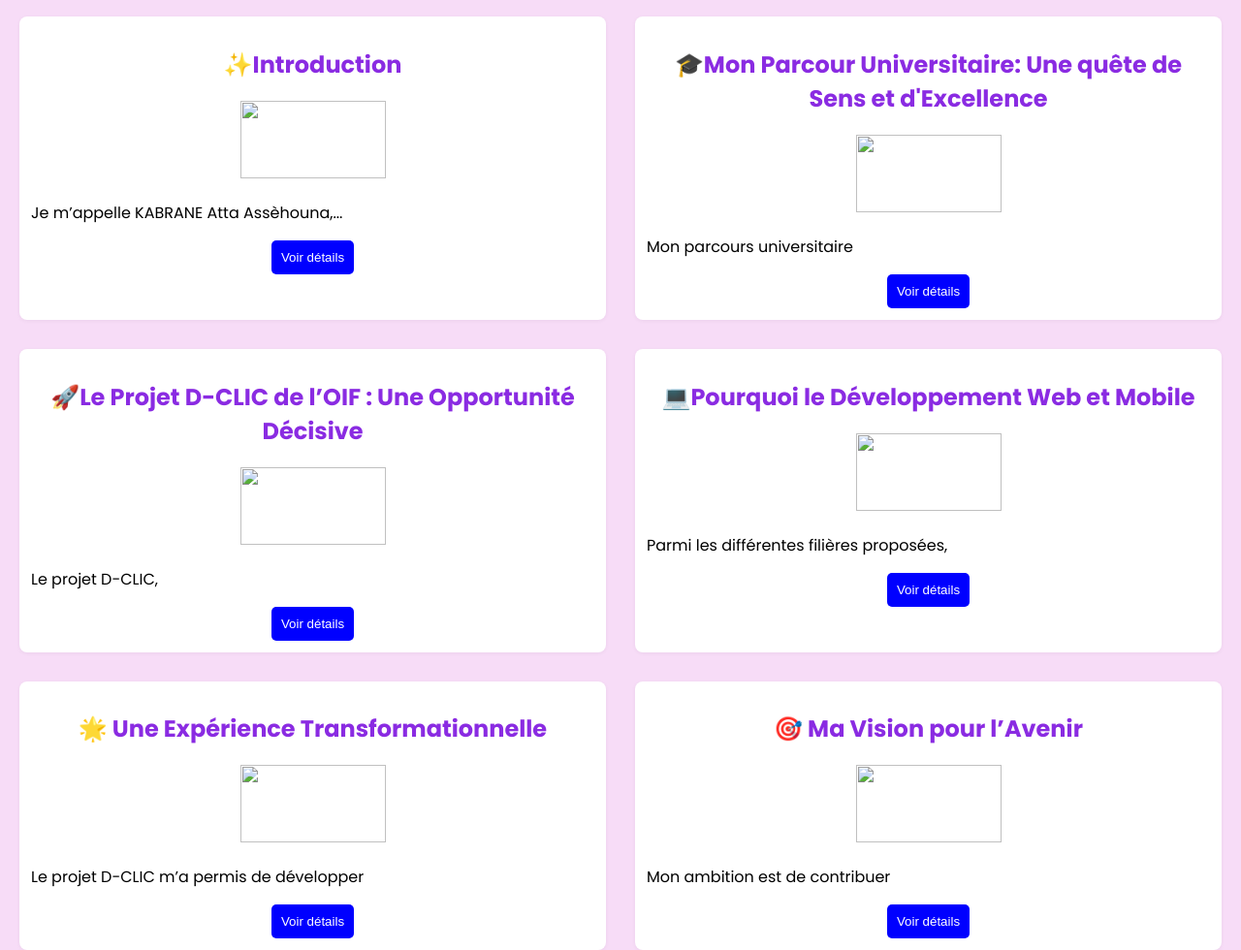
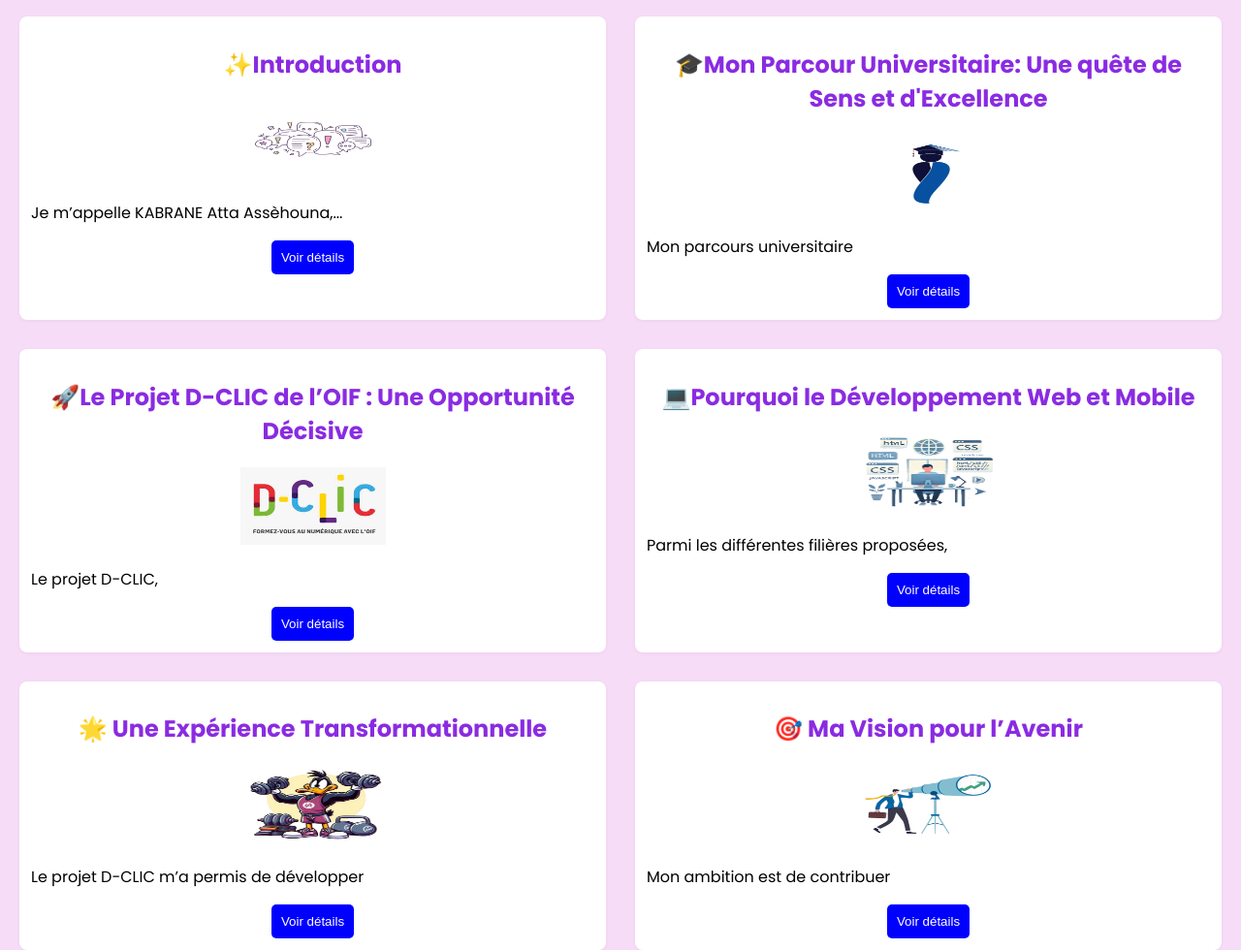
Before and after one commit to kabrane10/Mon-Portfolio_perso, a plain HTML site: page blog/index.html in a window 1280 px wide. Shown: the part 372-1352 px from the top of the page at 97% size. Drawn offline with nearby package versions, Linux system fonts and the light colour scheme.

Commit message:
Même chose que l'action présente

```diff
--- a/blog/index.html
+++ b/blog/index.html
@@ -14,7 +14,7 @@
         dans le projet D-CLIC (OIF)</h1>
     <header>
         <div class="profil">
-            <img id="img1" src="/images/moi1.png" alt="">
+            <img id="img1" src="../images/moi1.png" alt="">
             <div class="entête">
             <h2>KABRANE Atta Assèhouna</h2>
             <p id="entête">Étudiant diplômé en Science de la Gestion à l'Université de Kara <br>
@@ -29,7 +29,7 @@
             <div class="div">
                 <div class="texte_initial">
                     <h2>✨Introduction</h2>
-                    <img src="./images/intro.jpg" alt="">
+                    <img src="../images/intro.jpg" alt="">
                     <p>Je m’appelle KABRANE Atta Assèhouna,...</p>
                     <button class="voir">Voir détails</button>
                 </div>
@@ -51,7 +51,7 @@
             <div class="div">
                 <div class="texte_initial">
                     <h2>🎓Mon Parcour Universitaire: Une quête de Sens et d'Excellence</h2>
-                    <img src="./images/univ.jpg" alt="">
+                    <img src="../images/univ.jpg" alt="">
                     <p>Mon parcours universitaire</p>
                     <button class="voir">Voir détails</button>
                 </div>
@@ -73,7 +73,7 @@
             <div class="div">
                 <div class="texte_initial">
                     <h2>🚀Le Projet D-CLIC de l’OIF : Une Opportunité Décisive</h2>
-                    <img src="./images/dclic.jpeg" alt="">
+                    <img src="../images/dclic.jpeg" alt="">
                     <p> Le projet D-CLIC,</p>
                     <button class="voir">Voir détails</button>
                 </div>
@@ -94,7 +94,7 @@
             <div class="div">
                     <div class="texte_initial">
                         <h2>💻Pourquoi le Développement Web et Mobile</h2>
-                        <img src="./images/dev.png" alt="">
+                        <img src="../images/dev.png" alt="">
                         <p> Parmi les différentes filières proposées,</p>
                         <button class="voir">Voir détails</button>
                     </div>
@@ -117,7 +117,7 @@
             <div class="div">
                 <div class="texte_initial">
                     <h2>🌟 Une Expérience Transformationnelle</h2>
-                    <img src="./images/exper.png" alt="">
+                    <img src="../images/exper.png" alt="">
                     <p>Le projet D-CLIC m’a permis de développer</p>
                     <button class="voir">Voir détails</button>
                 </div>
@@ -139,7 +139,7 @@
             <div class="div">
                 <div class="texte_initial">
                     <h2>🎯 Ma Vision pour l’Avenir</h2>
-                    <img src="./images/vision.png" alt="">
+                    <img src="../images/vision.png" alt="">
                     <p>Mon ambition est de contribuer</p>
                     <button class="voir">Voir détails</button>
                 </div>
@@ -161,7 +161,7 @@
             <div class="div">
                 <div class="texte_initial">
                     <h2>📝Conclusion</h2>
-                    <img src="./images/conc.jpg" alt="">
+                    <img src="../images/conc.jpg" alt="">
                     <p>Mon parcours universitaire </p>
                     <button class="voir">Voir détails</button>
                 </div>
--- a/style.css
+++ b/style.css
@@ -316,6 +316,7 @@ button{
     height: -1px;
 
 }
+
 h3{
 padding-top: -10px;
 
```
Also changed, not shown: index.html (+6 -5 lines).
